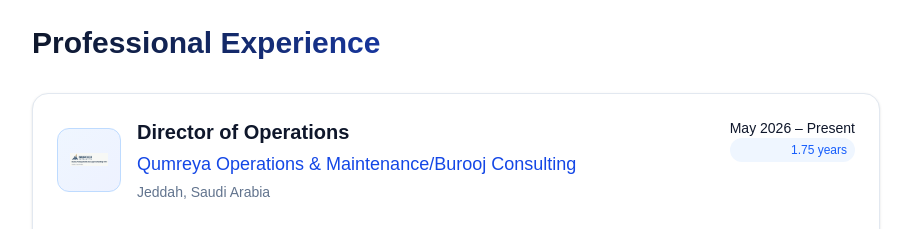
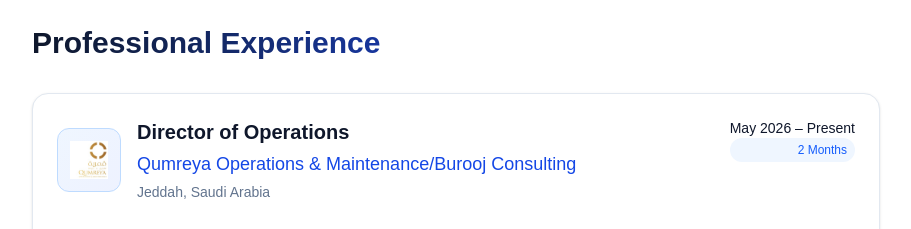
Before and after one commit to Daniel5452/zaher-portfolio, a Next.js app: page / in a window 1280 px wide. Shown: the part 1700-1929 px from the top of the page, without its empty margins (184-1095 px from the left). Built offline with nearby package versions, Linux system fonts and the light colour scheme.

Commit message:
added information in page.js

```diff
--- a/app/page.js
+++ b/app/page.js
@@ -70,8 +70,8 @@ const EXPERIENCE = [
     location: "Jeddah, Saudi Arabia",
     role: "Director of Operations",
     period: "May 2026 – Present",
-    duration: "1.75 years",
-    logo: "/burooj.png",
+    duration: "2 Months",
+    logo: "/qu.jpeg",
     bullets: [
       "Provide operations and strategy consulting across the company's active projects, including facility management, hotel renovation, manpower allocation, and logistics planning.",
       "Build partnership networks that position the company to represent client portfolios, including hospitality operators with multi-site hotel projects.",
```
Also changed, not shown: public/qu.jpeg (added).
